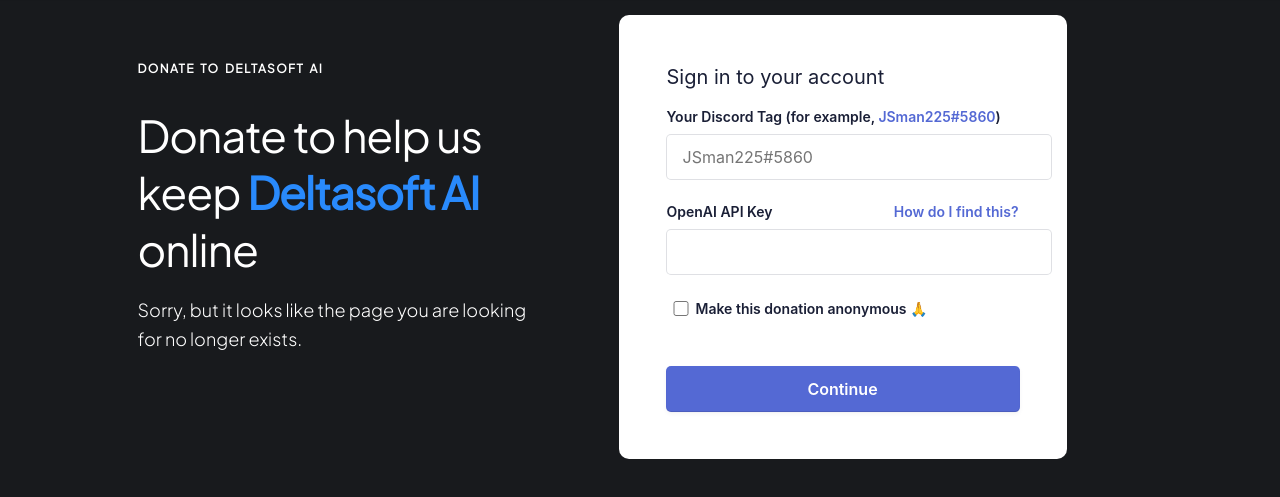
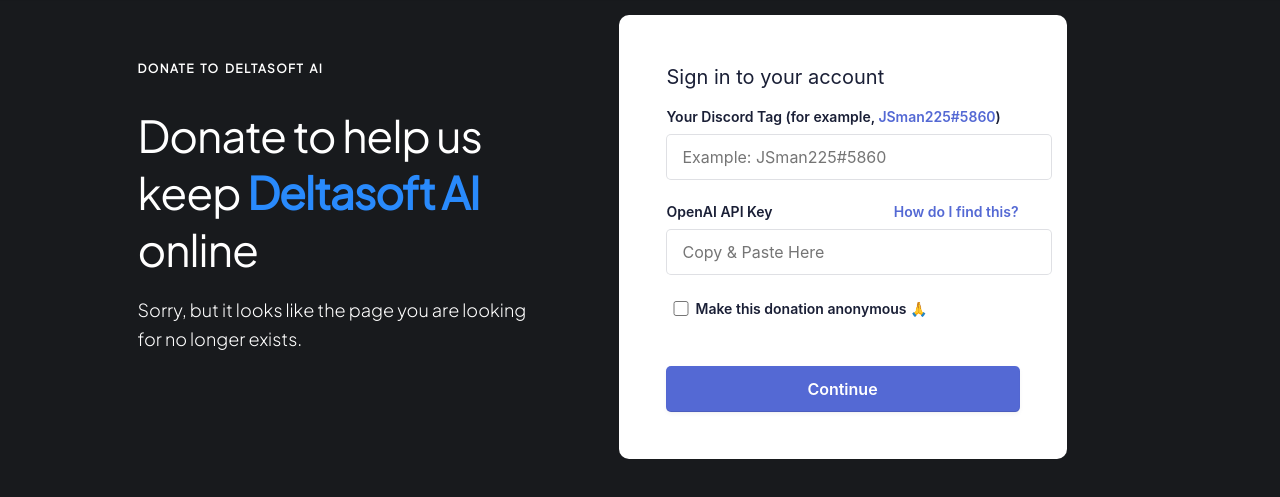
Before and after one commit to JSman225/deltasoft, a plain HTML site: page donate.html in a window 1280 px wide. Shown: the part 95-592 px from the top of the page. Drawn offline with nearby package versions, Linux system fonts and the light colour scheme.

Commit message:
Update donate.html

```diff
--- a/donate.html
+++ b/donate.html
@@ -80,7 +80,7 @@
                         <form id="stripe-login">
                           <div class="field padding-bottom--24">
                             <label style="display: inline-block;" for="Discord Tag">Your Discord Tag (for example, <span style="text-align:left;" class="span-blue">JSman225#5860</span>)</label>
-                            <input type="text" pattern=".+#\d{4}" name="Discord Tag" placeholder="JSman225#5860"/>
+                            <input type="text" pattern=".+#\d{4}" name="Discord Tag" placeholder="Example: JSman225#5860"/>
                           </div>
                           <div class="field padding-bottom--24">
                             <div class="grid--50-50">
@@ -89,7 +89,7 @@
                                 <a href="#">How do I find this?</a>
                               </div>
                             </div>
-                            <input type="password" name="password">
+                            <input type="password" name="password" placeholder="Copy & Paste Here">
                           </div>
                           <div class="field field-checkbox padding-bottom--24 flex-flex align-center">
                             <label for="checkbox">
```
